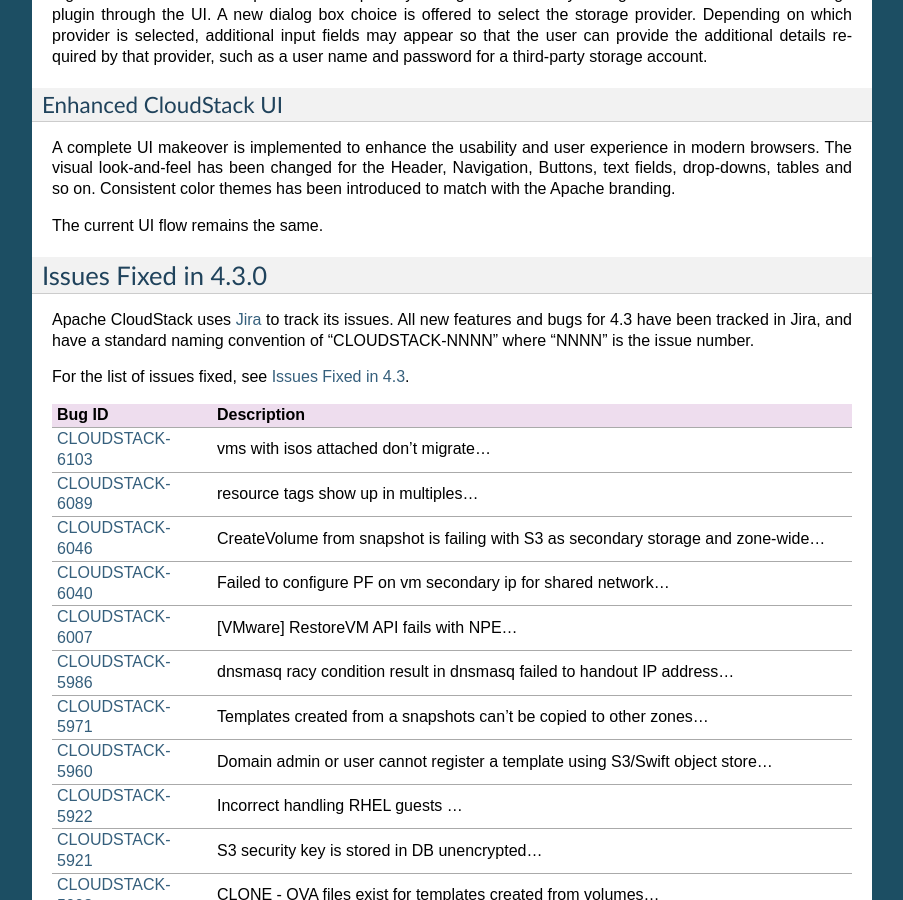
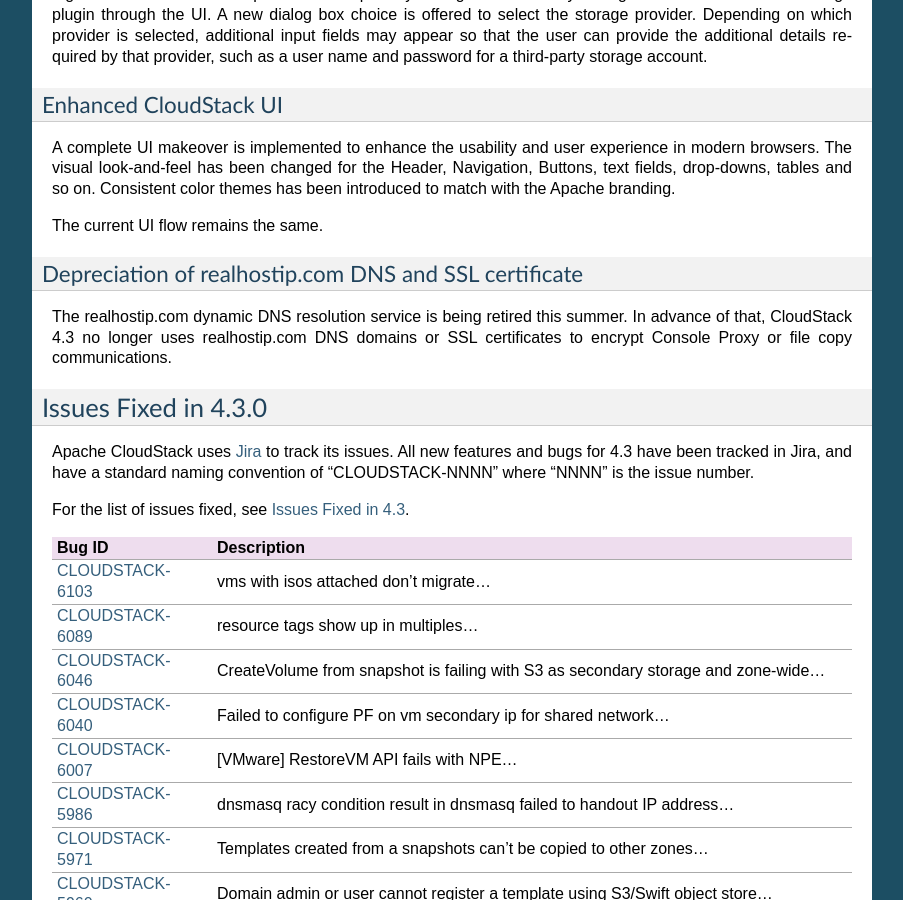
Before and after one commit to apache/cloudstack-docs-rn, a Sphinx documentation site: the page built from source/about.rst, in a window 1280 px wide and 900 px high, scrolled down 5488 px. Shown: the whole window, without its empty margins (198-1101 px from the left). Built offline with Sphinx 7.4.7, drawn with Linux system fonts in a browser that asks for light colours; some of the changed text lies outside the part shown.

Commit message:
CLOUDSTACK-6204: updating release notes...Closes #4
...to reflect depreciation of realhostip

Signed-off-by: Sebastien Goasguen <runseb@gmail.com>

```diff
--- a/source/about.rst
+++ b/source/about.rst
@@ -546,6 +546,13 @@
 
 The current UI flow remains the same.
 
+Depreciation of realhostip.com DNS and SSL certificate
+~~~~~~~~~~~~~~~~~~~~~~~~~~~~~~~~~~~~~~~~~~~~~~~~~~~~~~
+The realhostip.com dynamic DNS resolution service is being retired this
+summer. In advance of that, CloudStack 4.3 no longer uses realhostip.com
+DNS domains or SSL certificates to encrypt Console Proxy or file copy
+communications.
+
 Issues Fixed in 4.3.0
 ---------------------
 
```
